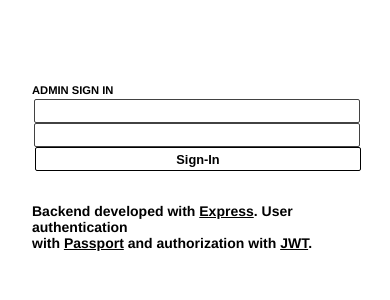
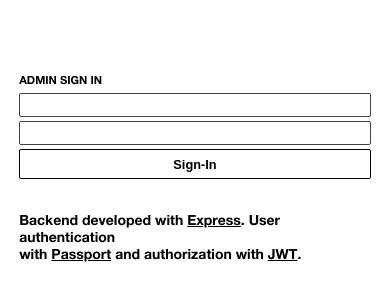
Before and after one commit to mrstevedev/react-redux-photography-collection, a React app: page /admin in a window 390 px wide. Shown: the part 240-540 px from the top of the page. Built offline with nearby package versions, Linux system fonts and the light colour scheme; a web font is replaced by a local one.

Commit message:
Added new fonts

```diff
--- a/src/App.scss
+++ b/src/App.scss
@@ -2,6 +2,16 @@
   margin: 0;
   padding: 0;
   box-sizing: border-box;
+}
+
+// Font
+@font-face {
+  font-family: 'HelveticaNeue';
+  src: url('../public/fonts/HelveticaNeueBold.woff2') format('woff2'),
+      url('../public/fonts/HelveticaNeueBold.woff') format('woff');
+  font-weight: bold;
+  font-style: normal;
+  font-display: swap;
 }
 
 :root {
@@ -548,18 +558,18 @@ section.vert footer {
     display: block;
   }
   .admin-container {
-    padding: 0 2rem;
+    padding: 0 1.2rem;
     width: 100% !important;
     input {
       display: block;
       width: 100%;
-      margin: 4px 0;
+      margin: 4px 0 !important;
       height: 28px;
     }
     button {
       width: 100%;
-      margin: 0;
-      padding: 0.4rem 1rem;
+      margin: 0 !important;
+      padding: 0.4rem 1rem !important;
     }
 
     .admin-signIn__error {
@@ -601,7 +611,7 @@ section.vert footer {
 .admin-container {
   width: 400px;
   margin: 0 auto;
-  font-family: helvetica neue;
+  font-family: HelveticaNeue;
   height: 100%;
   display: flex;
   flex-direction: column;
```
